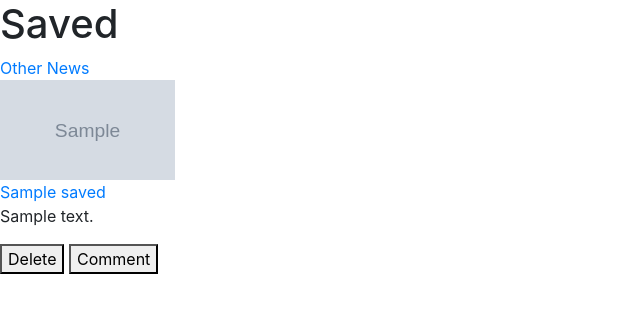
After one commit to jeremygruhlkey/Mongo-Scraper, a Node server app: template views/saved.handlebars in a window 1280 px wide. The commit adds this page. Shown: the top 321 px of the page, without its empty margins (0-640 px from the left). Run offline with Node 20, Linux system fonts and the light colour scheme; the template is opened without the code that fills it: most values are stand-ins (such as "Sample title", 1, 10 or a date in 2020); grey boxes marked "Sample" are stand-in pictures; some libraries are stand-ins or nearby versions.

Commit message:
Delete route working

```diff
--- a/public/index.js
+++ b/public/index.js
@@ -16,4 +16,15 @@ $(document).ready( ()=> {
             alert("You saved an article. Go to Saved Articles to view and comment.")
         })
     })
+
+    $(".delete").on("click", function(event){
+        const id = $(this).attr("data-id")
+        console.log("delete clicked");
+        $.ajax("/api/deleteArticle/" + id, {
+            type: "DELETE"
+        }).then( () => {
+            console.log("article deleted");
+            location.reload();
+        })
+    })
 })
--- a/server.js
+++ b/server.js
@@ -54,8 +54,11 @@ app.get("/", (req,res) => {
 
 app.get("/saved", (req, res) => {
     db.Article.find({})
-        .then( (dbArticles) => {
-            res.json(dbArticles)
+        .then( (dbSaved) => {
+            savedArticles = {
+                saved: dbSaved
+            }
+            res.render("saved", savedArticles)
         })
 })
 app.post("/api/newSaved/", (req, res) => {
@@ -67,7 +70,22 @@ app.post("/api/newSaved/", (req, res) => {
             link: req.body.postLink,
             summary: req.body.postSummary
         }
-    )
+    ).then( (result) => {
+        res.json(result)
+    }).catch(err => {
+        console.log(err)
+    })
+})
+
+app.delete("/api/deleteArticle/:id", (req, res) => {
+    console.log(req.params.id)
+    db.Article.deleteOne({
+        _id: req.params.id
+    }).then((result) => {
+        res.json(result)
+    }).catch(err => {
+        console.log(err)
+    })
 })
 
 app.listen(3000, () => {
--- a/views/layouts/main.handlebars
+++ b/views/layouts/main.handlebars
@@ -4,7 +4,11 @@
     <meta charset="UTF-8">
     <title>Mongo-Scraper</title>
     <script src="https://code.jquery.com/jquery.js"></script>
+    <link href="https://cdnjs.cloudflare.com/ajax/libs/twitter-bootstrap/4.0.0/css/bootstrap.min.css" rel="stylesheet">
+
     <script src="./index.js"></script>
+    <script src="./style.css"></script>
+
 
     </head>
     <body>
--- /dev/null
+++ b/views/saved.handlebars
@@ -0,0 +1,20 @@
+<h1>Saved</h1>
+<a href = "/" >Other News</a>
+<div class = "articles">
+
+        {{!-- {{#if articles}} --}}
+        {{#each saved}}
+        <div class = "post-entry"></div>
+            <img src= "{{image}}" height="100" width="175">
+            <br>
+            {{!-- <p>{{title}}</p> --}}
+            <a href="{{link}}">{{title}}</a>
+            <p>{{summary}}</p>
+            <button class="delete" data-id = "{{id}}">Delete</button>
+            <button class="comment" data-id = "{{id}}">Comment</button>
+            <br><br><br>
+        </div>
+        {{/each}}
+        {{!-- {{/if}} --}}
+
+</div>
```
Also changed, not shown: public/style.css (added).
